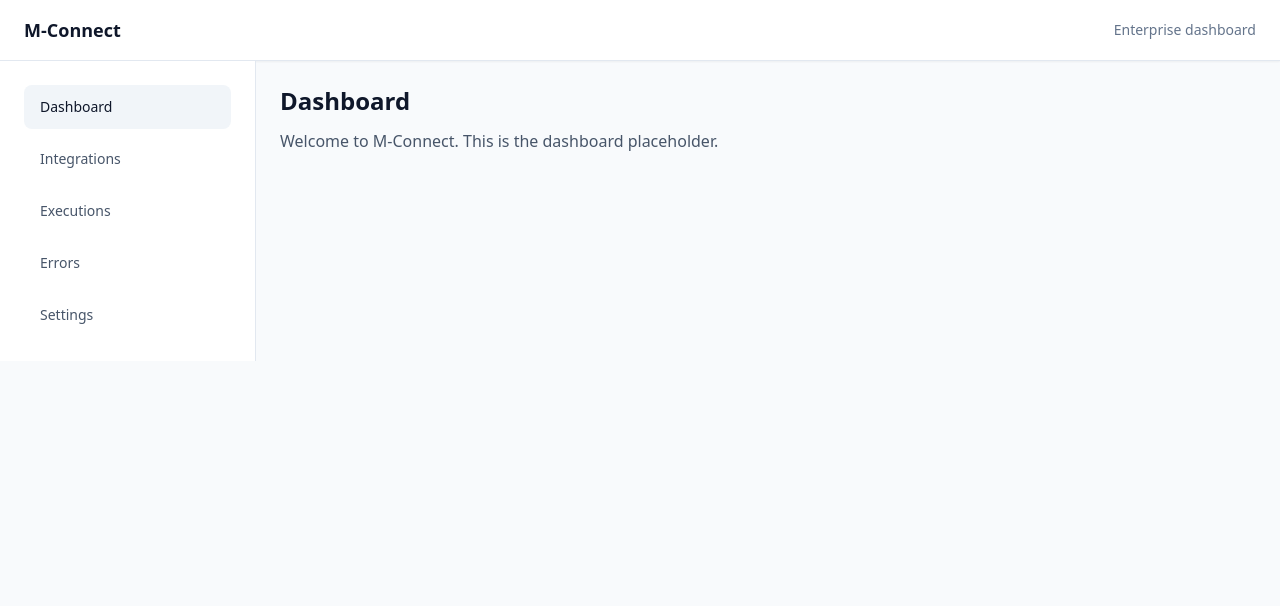
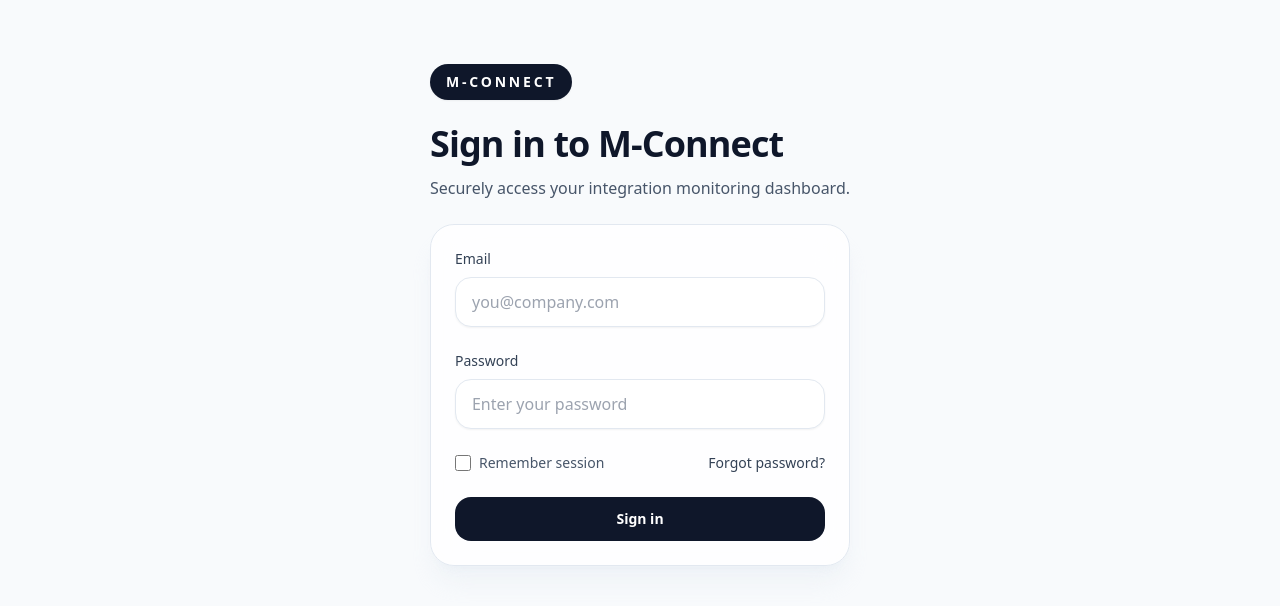
Before and after one commit to mfoschino/m-connect-front, a React (Vite) app: page /login in a window 1280 px wide. Before the commit this address led to /dashboard. Shown: the top 606 px of the page. Built offline with nearby package versions, Linux system fonts and the light colour scheme.

Commit message:
implemento login

```diff
--- a/src/app/router/routes.jsx
+++ b/src/app/router/routes.jsx
@@ -5,18 +5,20 @@ import Integrations from '../../pages/integrations/Integrations'
 import Executions from '../../pages/executions/Executions'
 import Errors from '../../pages/errors/Errors'
 import Settings from '../../pages/settings/Settings'
+import LoginPage from '../../pages/auth/LoginPage'
 
 const AppRoutes = () => (
   <Routes>
+    <Route path="/login" element={<LoginPage />} />
     <Route path="/" element={<MainLayout />}>
-      <Route index element={<Navigate to="/dashboard" replace />} />
+      <Route index element={<Navigate to="/login" replace />} />
       <Route path="dashboard" element={<Dashboard />} />
       <Route path="integrations" element={<Integrations />} />
       <Route path="executions" element={<Executions />} />
       <Route path="errors" element={<Errors />} />
       <Route path="settings" element={<Settings />} />
-      <Route path="*" element={<Navigate to="/dashboard" replace />} />
     </Route>
+    <Route path="*" element={<Navigate to="/login" replace />} />
   </Routes>
 )
 
--- /dev/null
+++ b/src/components/auth/FormInput.jsx
@@ -0,0 +1,34 @@
+const FormInput = ({
+  id,
+  label,
+  type = 'text',
+  name,
+  value,
+  placeholder,
+  onChange,
+  error,
+  autoComplete,
+}) => {
+  return (
+    <div className="space-y-2">
+      <label htmlFor={id} className="block text-sm font-medium text-slate-700">
+        {label}
+      </label>
+      <input
+        id={id}
+        name={name}
+        type={type}
+        value={value}
+        placeholder={placeholder}
+        autoComplete={autoComplete}
+        onChange={onChange}
+        className={`block w-full rounded-2xl border px-4 py-3 text-slate-900 shadow-sm transition duration-200 focus:border-slate-400 focus:outline-none focus:ring-2 focus:ring-slate-200 ${
+          error ? 'border-red-300 focus:border-red-400' : 'border-slate-200'
+        }`}
+      />
+      {error ? <p className="text-sm text-red-600">{error}</p> : null}
+    </div>
+  )
+}
+
+export default FormInput
--- /dev/null
+++ b/src/components/auth/LoginForm.jsx
@@ -0,0 +1,134 @@
+import { useState } from 'react'
+import { useNavigate } from 'react-router-dom'
+import FormInput from './FormInput'
+import authService from '../../services/auth/authService'
+
+const LoginForm = () => {
+  const navigate = useNavigate()
+  const [formData, setFormData] = useState({
+    email: '',
+    password: '',
+    remember: false,
+  })
+  const [errors, setErrors] = useState({})
+  const [generalError, setGeneralError] = useState('')
+  const [submitting, setSubmitting] = useState(false)
+
+  const validate = () => {
+    const nextErrors = {}
+    const emailPattern = /^[^\s@]+@[^\s@]+\.[^\s@]+$/
+
+    if (!formData.email.trim()) {
+      nextErrors.email = 'Email is required.'
+    } else if (!emailPattern.test(formData.email)) {
+      nextErrors.email = 'Enter a valid email address.'
+    }
+
+    if (!formData.password) {
+      nextErrors.password = 'Password is required.'
+    } else if (formData.password.length < 8) {
+      nextErrors.password = 'Password must be at least 8 characters.'
+    }
+
+    setErrors(nextErrors)
+    return Object.keys(nextErrors).length === 0
+  }
+
+  const handleChange = (event) => {
+    const { name, value, type, checked } = event.target
+    setFormData((prev) => ({
+      ...prev,
+      [name]: type === 'checkbox' ? checked : value,
+    }))
+  }
+
+  const handleSubmit = async (event) => {
+    event.preventDefault()
+    setGeneralError('')
+
+    if (!validate()) {
+      return
+    }
+
+    setSubmitting(true)
+
+    try {
+      await authService.login(formData)
+      navigate('/dashboard')
+    } catch (error) {
+      if (error?.code === 'invalid_credentials') {
+        setGeneralError('Invalid credentials. Please check your email and password.')
+      } else if (error?.code === 'blocked_account') {
+        setGeneralError('Your account is blocked. Contact support for assistance.')
+      } else {
+        setGeneralError('Unable to sign in. Please check your network connection and try again.')
+      }
+    } finally {
+      setSubmitting(false)
+    }
+  }
+
+  return (
+    <form className="space-y-6" onSubmit={handleSubmit} noValidate>
+      {generalError ? (
+        <div className="rounded-2xl border border-red-200 bg-red-50 px-4 py-3 text-sm text-red-700 shadow-sm transition duration-200">
+          {generalError}
+        </div>
+      ) : null}
+
+      <FormInput
+        id="login-email"
+        label="Email"
+        type="email"
+        name="email"
+        value={formData.email}
+        onChange={handleChange}
+        placeholder="you@company.com"
+        autoComplete="email"
+        error={errors.email}
+      />
+
+      <FormInput
+        id="login-password"
+        label="Password"
+        type="password"
+        name="password"
+        value={formData.password}
+        onChange={handleChange}
+        placeholder="Enter your password"
+        autoComplete="current-password"
+        error={errors.password}
+      />
+
+      <div className="flex flex-col gap-4 sm:flex-row sm:items-center sm:justify-between">
+        <label className="inline-flex items-center gap-2 text-sm text-slate-600">
+          <input
+            type="checkbox"
+            name="remember"
+            checked={formData.remember}
+            onChange={handleChange}
+            className="h-4 w-4 rounded border-slate-300 text-slate-900 focus:ring-slate-500"
+          />
+          Remember session
+        </label>
+        <a
+          href="#"
+          onClick={(event) => event.preventDefault()}
+          className="text-sm font-medium text-slate-700 transition hover:text-slate-900"
+        >
+          Forgot password?
+        </a>
+      </div>
+
+      <button
+        type="submit"
+        disabled={submitting}
+        className="flex w-full items-center justify-center rounded-2xl bg-slate-900 px-4 py-3 text-sm font-semibold text-white transition duration-200 hover:bg-slate-800 disabled:cursor-not-allowed disabled:bg-slate-500"
+      >
+        {submitting ? 'Signing in...' : 'Sign in'}
+      </button>
+    </form>
+  )
+}
+
+export default LoginForm
--- /dev/null
+++ b/src/layouts/AuthLayout.jsx
@@ -0,0 +1,21 @@
+const AuthLayout = ({ title, subtitle, children }) => {
+  return (
+    <div className="min-h-screen bg-slate-50 px-4 py-10 sm:px-6 sm:py-16">
+      <div className="mx-auto flex w-full max-w-5xl flex-col gap-10 lg:flex-row lg:items-center lg:justify-center">
+        <div className="space-y-6 text-center lg:text-left">
+          <div className="inline-flex rounded-full bg-slate-900 px-4 py-2 text-sm font-semibold uppercase tracking-[0.2em] text-white shadow-sm">
+            M-Connect</div>
+          <div className="space-y-3">
+            <h1 className="text-3xl font-semibold tracking-tight text-slate-900 sm:text-4xl">{title}</h1>
+            <p className="max-w-xl text-sm text-slate-600 sm:text-base">{subtitle}</p>
+          </div>
+          <div className="rounded-3xl border border-slate-200 bg-white/80 p-6 shadow-xl shadow-slate-200/40 backdrop-blur-xl">
+            {children}
+          </div>
+        </div>
+      </div>
+    </div>
+  )
+}
+
+export default AuthLayout
--- /dev/null
+++ b/src/pages/auth/LoginPage.jsx
@@ -0,0 +1,15 @@
+import AuthLayout from '../../layouts/AuthLayout'
+import LoginForm from '../../components/auth/LoginForm'
+
+const LoginPage = () => {
+  return (
+    <AuthLayout
+      title="Sign in to M-Connect"
+      subtitle="Securely access your integration monitoring dashboard."
+    >
+      <LoginForm />
+    </AuthLayout>
+  )
+}
+
+export default LoginPage
--- /dev/null
+++ b/src/services/auth/authService.js
@@ -0,0 +1,54 @@
+const AUTH_DELAY_MS = 900
+
+const mockUsers = [
+  {
+    email: 'admin@mconnect.com',
+    password: 'Password123',
+    status: 'active',
+  },
+  {
+    email: 'blocked@mconnect.com',
+    password: 'Password123',
+    status: 'blocked',
+  },
+]
+
+const login = ({ email, password, remember }) => {
+  return new Promise((resolve, reject) => {
+    setTimeout(() => {
+      if (email === 'network@error.com') {
+        return reject({ code: 'network_error', message: 'Network error. Please try again.' })
+      }
+
+      const user = mockUsers.find((record) => record.email === email)
+
+      if (!user || user.password !== password) {
+        return reject({ code: 'invalid_credentials', message: 'Invalid email or password.' })
+      }
+
+      if (user.status === 'blocked') {
+        return reject({ code: 'blocked_account', message: 'Your account is blocked. Contact support.' })
+      }
+
+      const session = {
+        token: 'mock-session-token',
+        user: {
+          email: user.email,
+        },
+        remember,
+      }
+
+      try {
+        localStorage.setItem('mconnect_session', JSON.stringify(session))
+      } catch (error) {
+        // ignore storage errors in mock environment
+      }
+
+      resolve(session)
+    }, AUTH_DELAY_MS)
+  })
+}
+
+export default {
+  login,
+}
```
